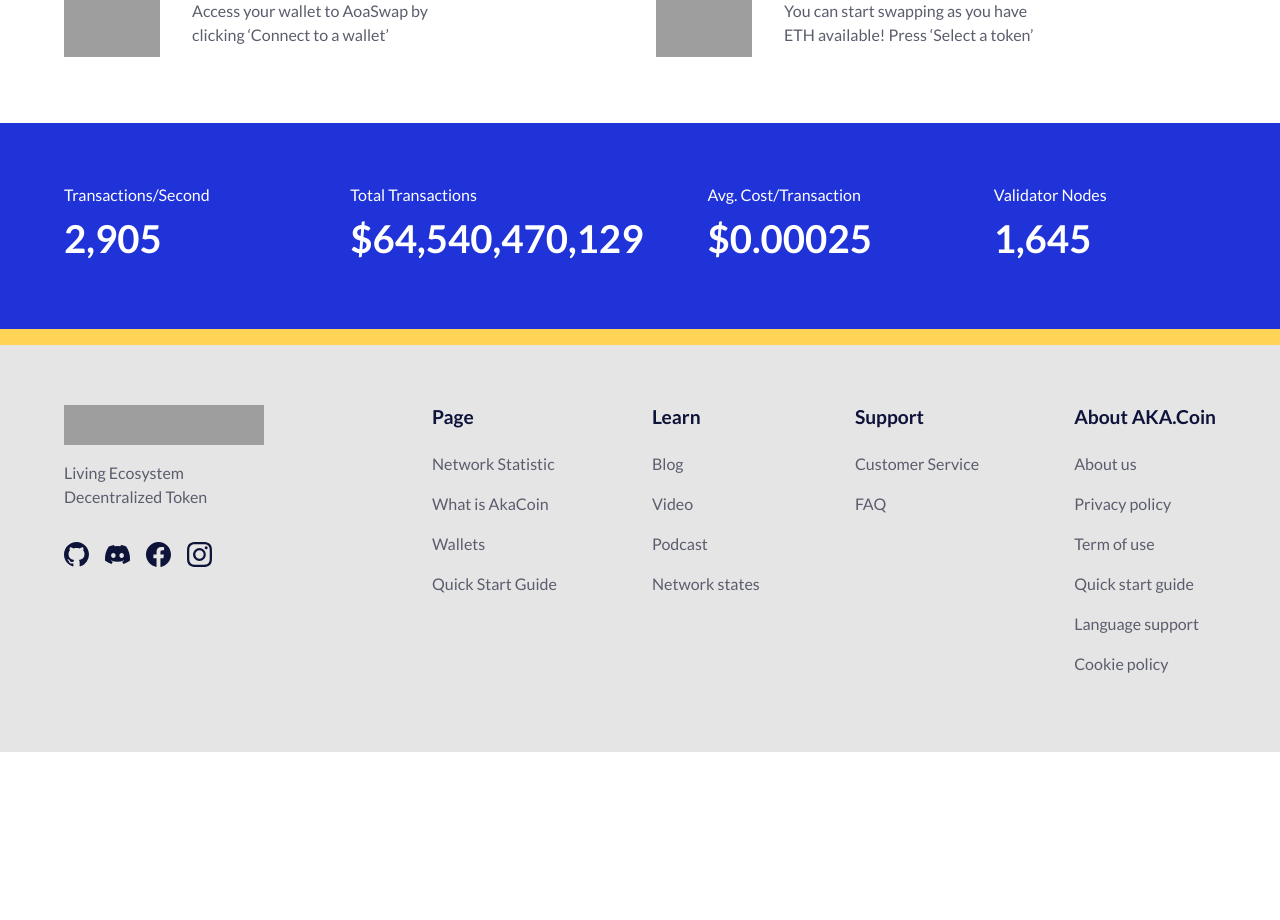
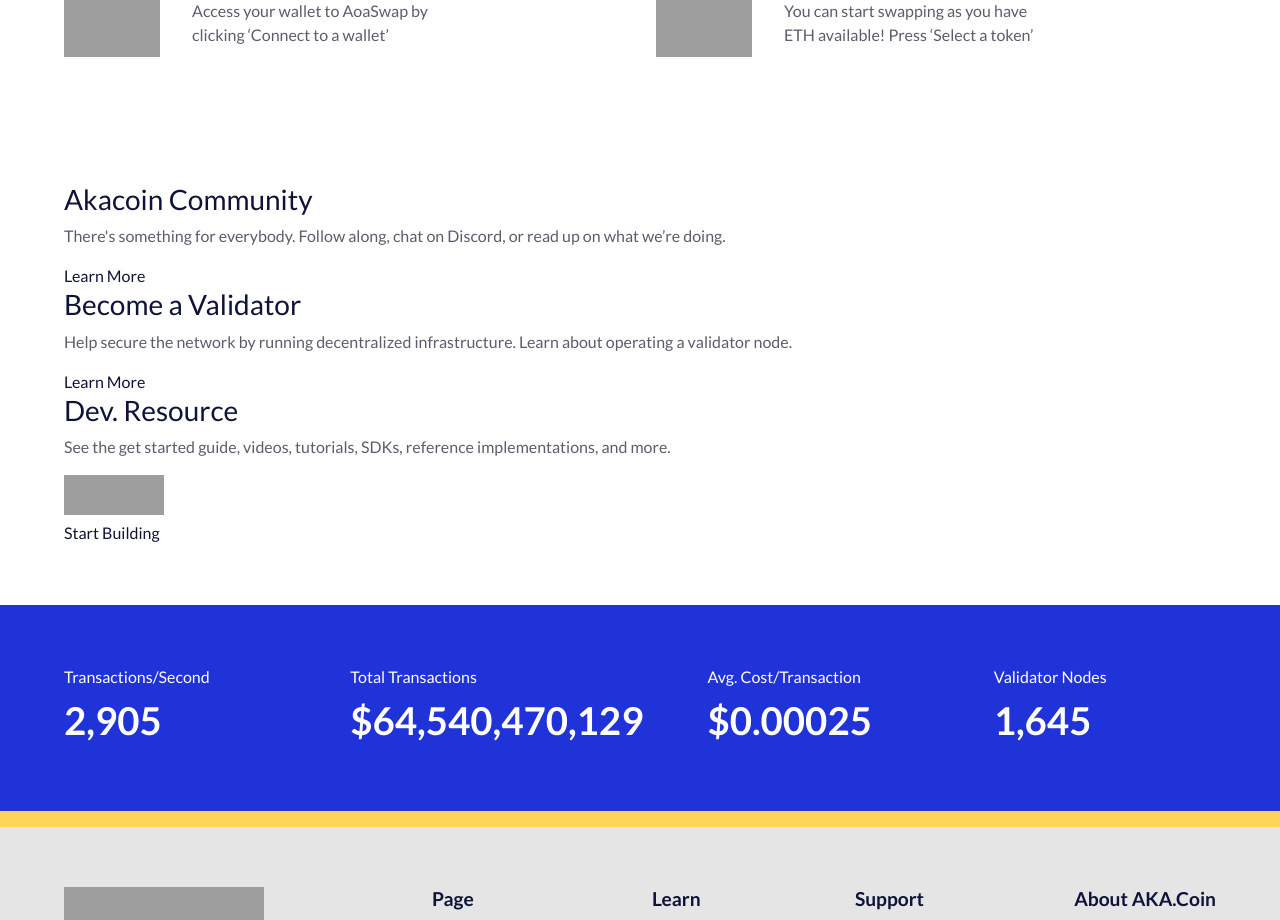
Before and after one commit to Mahadi92/crypto-coin-client, a Next.js app: page / in a window 1280 px wide. Shown: the part 2040-2960 px from the top of the page. Before the commit the page ends 2792 px from the top, so only its background shows below. Built offline with nearby package versions, Linux system fonts and the light colour scheme; grey boxes are pictures that could not be loaded.

Commit message:
fifth section html stracture done (Transactions info)

```diff
--- /dev/null
+++ b/components/home/FacilitiesCard.js
@@ -0,0 +1,39 @@
+import Image from "next/image";
+import Link from "next/link";
+
+const FacilitiesCard = ({ data }) => {
+  return (
+    <div className="facilities_card__container">
+      {
+        data.map((card, i) => {
+          return (
+            <div key={i} className="facilities_card__wrapper">
+              <FacilityCard card={card} />
+            </div>
+          )
+        })
+      }
+    </div>
+  );
+};
+
+const FacilityCard = ({ card }) => {
+  const { cardHeading, cardParagraph, cardImage, cardBtnLink, cardBtnText } = card;
+  return (
+    <div className="facilities_card">
+      <div className="facilities_card__content">
+        <h3>{cardHeading}</h3>
+        <p>{cardParagraph}</p>
+        {
+          cardImage &&
+          <Image src={cardImage} width="100%" height="40" alt="" />
+        }
+      </div>
+      <Link href={cardBtnLink}>
+        <a className="facilities_card__btn">{cardBtnText}</a>
+      </Link>
+    </div>
+  )
+}
+
+export default FacilitiesCard;
--- /dev/null
+++ b/data/home/facilitiesCardData.json
@@ -0,0 +1,23 @@
+[
+  {
+    "cardHeading": "Akacoin Community",
+    "cardParagraph": "There's something for everybody. Follow along, chat on Discord, or read up on what we’re doing.",
+    "cardImage": "",
+    "cardBtnLink": "/",
+    "cardBtnText": "Learn More"
+  },
+  {
+    "cardHeading": "Become a Validator",
+    "cardParagraph": "Help secure the network by  running decentralized infrastructure. Learn about operating a validator node.",
+    "cardImage": "",
+    "cardBtnLink": "/",
+    "cardBtnText": "Learn More"
+  },
+  {
+    "cardHeading": "Dev. Resource",
+    "cardParagraph": "See the get started guide, videos, tutorials, SDKs, reference implementations, and more.",
+    "cardImage": "/static/replace_image.png",
+    "cardBtnLink": "/",
+    "cardBtnText": "Start Building"
+  }
+]
--- a/pages/index.js
+++ b/pages/index.js
@@ -3,9 +3,12 @@
 import whatIsAkacoinData from "../data/home/whatIsAkacoinData.json";
 import chooseWalletData from "../data/home/chooseWalletData.json";
 import quickGuideCardData from "../data/home/quickGuideCardData.json";
+import facilitiesCardData from "../data/home/facilitiesCardData.json";
+
 import { BsArrowRight } from "react-icons/bs"
 import WalletSlider from '../components/home/WalletSlider';
 import QuickGuideCard from '../components/home/QuickGuideCard';
+import FacilitiesCard from '../components/home/FacilitiesCard';
 
 export default function Home() {
 
@@ -64,6 +67,13 @@
       </section>
 
       {/* ---------------------
+        Home fifth section (Transactions info)
+      -------------------------- */}
+      <section className="home_facilities__container">
+        <FacilitiesCard data={facilitiesCardData} />
+      </section>
+
+      {/* ---------------------
         Home sixth section (Transactions info)
       -------------------------- */}
       <section className="home_transactions_info__container">
--- a/styles/home.scss
+++ b/styles/home.scss
@@ -77,6 +77,13 @@
 }
 
 /* ---------------------
+  Home fifth section (Transactions info)
+-------------------------- */
+.home_facilities__container{
+  @extend .c_container, .section;
+}
+
+/* ---------------------
   Home fourth section (Transactions info)
 -------------------------- */
 .home_transactions_info__container{
```
